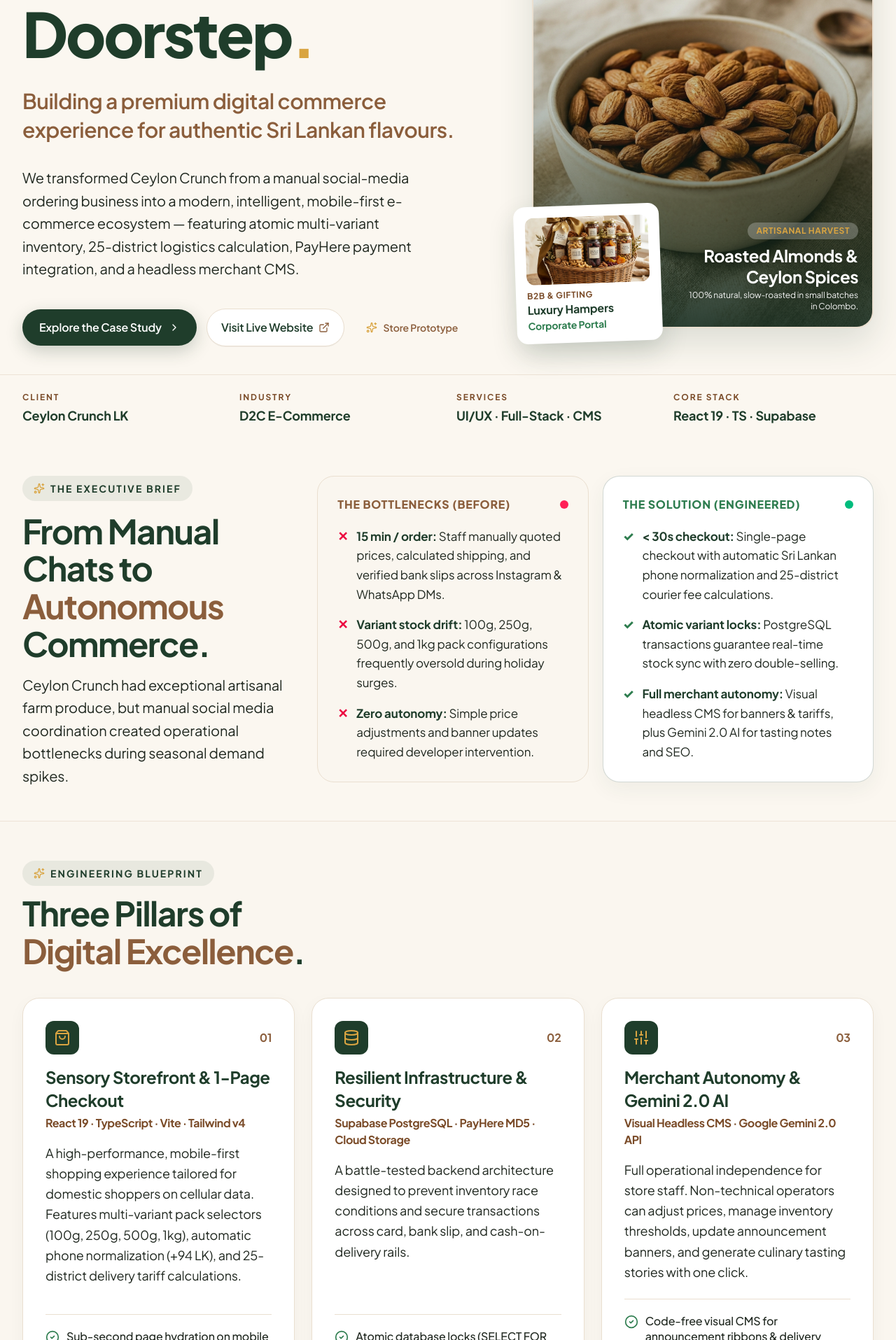
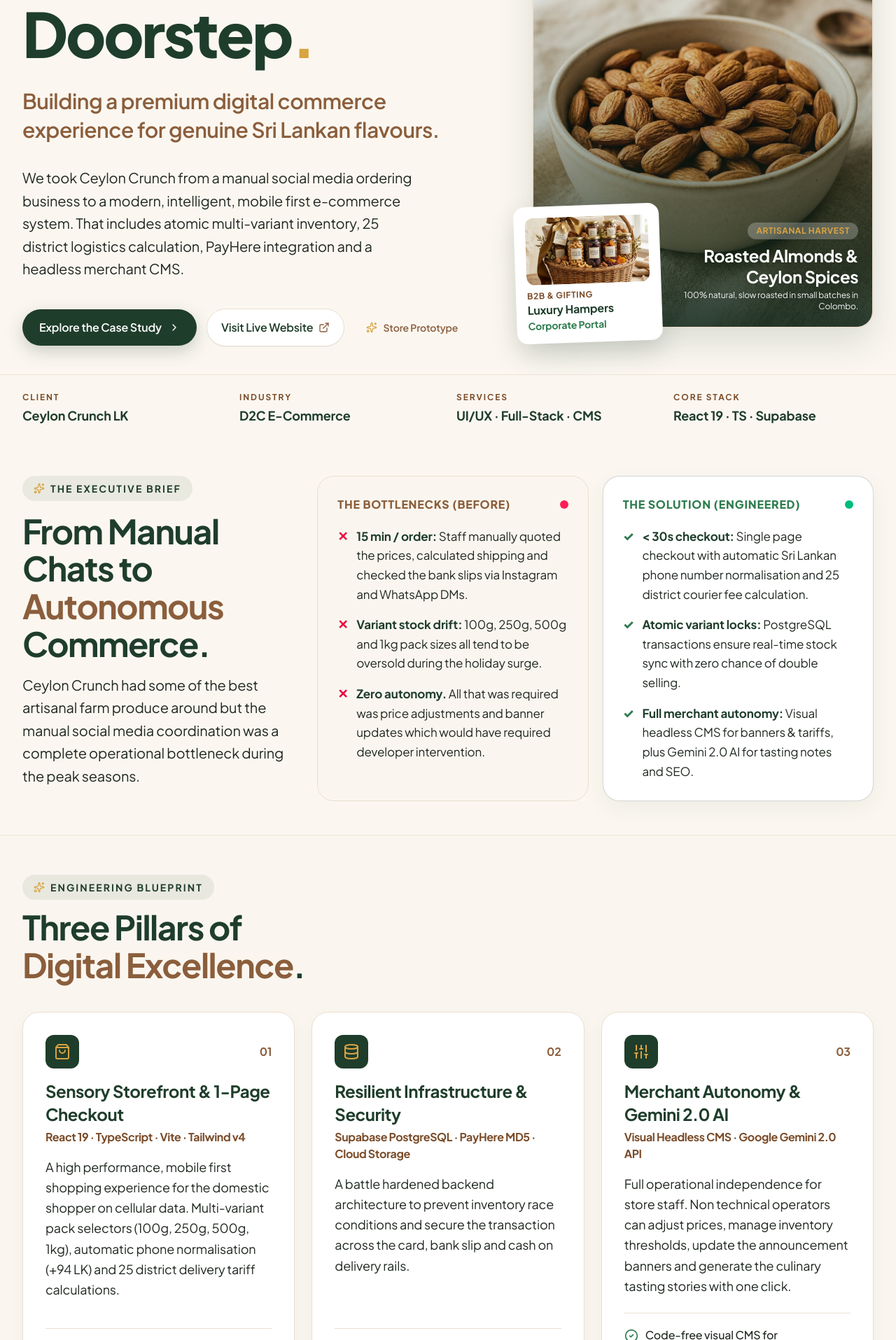
Before and after one commit to ValGrow-Labs/ceyloncrunch, a React (Vite) app: page /casestudy in a window 1280 px wide. Shown: the part 365-2280 px from the top of the page at 70% size. Built offline with nearby package versions, Linux system fonts and the light colour scheme; no server answers; the database is empty; a web font is replaced by a local one.

Commit message:
Update case study content according to requested copy

```diff
--- a/src/pages/case-study/CaseStudyHero.tsx
+++ b/src/pages/case-study/CaseStudyHero.tsx
@@ -54,13 +54,13 @@ export const CaseStudyHero: React.FC<CaseStudyHeroProps> = ({ onExploreClick })
             </h1>
 
             <p className="font-sans text-lg sm:text-2xl lg:text-3xl text-[#8B5E3C] leading-snug tracking-[-0.015em] max-w-2xl font-semibold">
-              Building a premium digital commerce experience for authentic Sri Lankan flavours.
+              Building a premium digital commerce experience for genuine Sri Lankan flavours.
             </p>
 
             <p className="text-base sm:text-lg lg:text-xl text-[#202820] leading-relaxed max-w-xl font-sans font-normal">
-              We transformed Ceylon Crunch from a manual social-media ordering business into a modern,
-              intelligent, mobile-first e-commerce ecosystem — featuring atomic multi-variant inventory,
-              25-district logistics calculation, PayHere payment integration, and a headless merchant CMS.
+              We took Ceylon Crunch from a manual social media ordering business to a modern,
+              intelligent, mobile first e-commerce system. That includes atomic multi-variant inventory,
+              25 district logistics calculation, PayHere integration and a headless merchant CMS.
             </p>
 
             {/* CTA Buttons */}
@@ -114,7 +114,7 @@ export const CaseStudyHero: React.FC<CaseStudyHeroProps> = ({ onExploreClick })
                     Roasted Almonds & Ceylon Spices
                   </h4>
                   <p className="text-[11px] sm:text-xs sm:text-sm text-white/95 font-sans mt-0.5 sm:mt-1 leading-snug drop-shadow-sm">
-                    100% natural, slow-roasted in small batches in Colombo.
+                    100% natural, slow roasted in small batches in Colombo.
                   </p>
                 </div>
               </div>
--- a/src/pages/case-study/EditorialCaseStudyView.tsx
+++ b/src/pages/case-study/EditorialCaseStudyView.tsx
@@ -29,19 +29,19 @@ export const EditorialCaseStudyView: React.FC<EditorialCaseStudyViewProps> = ({
     {
       metric: '< 30s',
       label: 'Order Processing Time',
-      sub: 'Down from 12–15 min per order over manual WhatsApp DMs.',
+      sub: 'Down from 12–15 minutes per order over manual WhatsApp DMs.',
       highlight: true,
     },
     {
       metric: '100%',
       label: 'Variant Stock Accuracy',
-      sub: 'Atomic PostgreSQL locks eliminate overselling across 100g to 1kg sizes.',
+      sub: 'Atomic PostgreSQL locks across the 100g to 1kg sizes.',
       highlight: true,
     },
     {
       metric: '+42%',
       label: 'Mobile Storefront Conversion',
-      sub: 'Frictionless 1-page checkout with automatic Sri Lankan phone formatting.',
+      sub: 'Frictionless 1 page checkout with automatic Sri Lankan phone number formatting.',
       highlight: true,
     },
     {
@@ -59,7 +59,7 @@ export const EditorialCaseStudyView: React.FC<EditorialCaseStudyViewProps> = ({
       subtitle: 'React 19 · TypeScript · Vite · Tailwind v4',
       icon: ShoppingBag,
       description:
-        'A high-performance, mobile-first shopping experience tailored for domestic shoppers on cellular data. Features multi-variant pack selectors (100g, 250g, 500g, 1kg), automatic phone normalization (+94 LK), and 25-district delivery tariff calculations.',
+        'A high performance, mobile first shopping experience for the domestic shopper on cellular data. Multi-variant pack selectors (100g, 250g, 500g, 1kg), automatic phone normalisation (+94 LK) and 25 district delivery tariff calculations.',
       specs: [
         'Sub-second page hydration on mobile 3G/4G networks',
         'Zod-validated 1-page checkout with real-time subtotal sync',
@@ -72,7 +72,7 @@ export const EditorialCaseStudyView: React.FC<EditorialCaseStudyViewProps> = ({
       subtitle: 'Supabase PostgreSQL · PayHere MD5 · Cloud Storage',
       icon: Database,
       description:
-        'A battle-tested backend architecture designed to prevent inventory race conditions and secure transactions across card, bank slip, and cash-on-delivery rails.',
+        'A battle hardened backend architecture to prevent inventory race conditions and secure the transaction across the card, bank slip and cash on delivery rails.',
       specs: [
         'Atomic database locks (SELECT FOR UPDATE) preventing double-selling',
         'Server-side MD5 signature hashing securing PayHere card gateways',
@@ -85,7 +85,7 @@ export const EditorialCaseStudyView: React.FC<EditorialCaseStudyViewProps> = ({
       subtitle: 'Visual Headless CMS · Google Gemini 2.0 API',
       icon: Sliders,
       description:
-        'Full operational independence for store staff. Non-technical operators can adjust prices, manage inventory thresholds, update announcement banners, and generate culinary tasting stories with one click.',
+        'Full operational independence for store staff. Non technical operators can adjust prices, manage inventory thresholds, update the announcement banners and generate the culinary tasting stories with one click.',
       specs: [
         'Code-free visual CMS for announcement ribbons & delivery tariffs',
         'Interactive variant inventory controller with low-stock alerts',
@@ -120,7 +120,7 @@ export const EditorialCaseStudyView: React.FC<EditorialCaseStudyViewProps> = ({
               <span className="text-[#8B5E3C]">Autonomous</span> Commerce.
             </h2>
             <p className="text-base sm:text-lg lg:text-xl text-[#202820] leading-relaxed font-sans font-normal">
-              Ceylon Crunch had exceptional artisanal farm produce, but manual social media coordination created operational bottlenecks during seasonal demand spikes.
+              Ceylon Crunch had some of the best artisanal farm produce around but the manual social media coordination was a complete operational bottleneck during the peak seasons.
             </p>
           </div>
 
@@ -137,15 +137,15 @@ export const EditorialCaseStudyView: React.FC<EditorialCaseStudyViewProps> = ({
               <ul className="space-y-3 sm:space-y-4 text-sm sm:text-base lg:text-[17px] text-[#202820] font-sans leading-relaxed">
                 <li className="flex items-start gap-2.5 sm:gap-3">
                   <span className="text-rose-600 font-extrabold text-base sm:text-lg leading-none mt-1 shrink-0">✕</span>
-                  <span><strong className="font-bold text-[#1F3D2B]">15 min / order:</strong> Staff manually quoted prices, calculated shipping, and verified bank slips across Instagram & WhatsApp DMs.</span>
+                  <span><strong className="font-bold text-[#1F3D2B]">15 min / order:</strong> Staff manually quoted the prices, calculated shipping and checked the bank slips via Instagram and WhatsApp DMs.</span>
                 </li>
                 <li className="flex items-start gap-2.5 sm:gap-3">
                   <span className="text-rose-600 font-extrabold text-base sm:text-lg leading-none mt-1 shrink-0">✕</span>
-                  <span><strong className="font-bold text-[#1F3D2B]">Variant stock drift:</strong> 100g, 250g, 500g, and 1kg pack configurations frequently oversold during holiday surges.</span>
+                  <span><strong className="font-bold text-[#1F3D2B]">Variant stock drift:</strong> 100g, 250g, 500g and 1kg pack sizes all tend to be oversold during the holiday surge.</span>
                 </li>
                 <li className="flex items-start gap-2.5 sm:gap-3">
                   <span className="text-rose-600 font-extrabold text-base sm:text-lg leading-none mt-1 shrink-0">✕</span>
-                  <span><strong className="font-bold text-[#1F3D2B]">Zero autonomy:</strong> Simple price adjustments and banner updates required developer intervention.</span>
+                  <span><strong className="font-bold text-[#1F3D2B]">Zero autonomy.</strong> All that was required was price adjustments and banner updates which would have required developer intervention.</span>
                 </li>
               </ul>
             </div>
@@ -161,11 +161,11 @@ export const EditorialCaseStudyView: React.FC<EditorialCaseStudyViewProps> = ({
               <ul className="space-y-3 sm:space-y-4 text-sm sm:text-base lg:text-[17px] text-[#202820] font-sans leading-relaxed">
                 <li className="flex items-start gap-2.5 sm:gap-3">
                   <span className="text-[#2E7D4F] font-extrabold text-base sm:text-lg leading-none mt-1 shrink-0">✓</span>
-                  <span><strong className="font-bold text-[#1F3D2B]">&lt; 30s checkout:</strong> Single-page checkout with automatic Sri Lankan phone normalization and 25-district courier fee calculations.</span>
+                  <span><strong className="font-bold text-[#1F3D2B]">&lt; 30s checkout:</strong> Single page checkout with automatic Sri Lankan phone number normalisation and 25 district courier fee calculation.</span>
                 </li>
                 <li className="flex items-start gap-2.5 sm:gap-3">
                   <span className="text-[#2E7D4F] font-extrabold text-base sm:text-lg leading-none mt-1 shrink-0">✓</span>
-                  <span><strong className="font-bold text-[#1F3D2B]">Atomic variant locks:</strong> PostgreSQL transactions guarantee real-time stock sync with zero double-selling.</span>
+                  <span><strong className="font-bold text-[#1F3D2B]">Atomic variant locks:</strong> PostgreSQL transactions ensure real-time stock sync with zero chance of double selling.</span>
                 </li>
                 <li className="flex items-start gap-2.5 sm:gap-3">
                   <span className="text-[#2E7D4F] font-extrabold text-base sm:text-lg leading-none mt-1 shrink-0">✓</span>
@@ -282,7 +282,7 @@ export const EditorialCaseStudyView: React.FC<EditorialCaseStudyViewProps> = ({
               Production Technology Stack
             </span>
             <span className="text-sm sm:text-lg text-[#202820] font-sans font-medium">
-              Clean architecture with zero third-party plugin bloat.
+              Clean architecture with absolutely zero third party plugin bloat.
             </span>
           </div>
           <div className="flex flex-wrap gap-2 sm:gap-3">
@@ -307,7 +307,7 @@ export const EditorialCaseStudyView: React.FC<EditorialCaseStudyViewProps> = ({
               Client Reflection
             </span>
             <blockquote className="font-sans text-lg sm:text-2xl lg:text-3xl text-[#FAF6EF] font-medium leading-relaxed">
-              "ValGrow Labs understood our artisanal craft. We didn't just get an online shop; we got an entire operational backbone that freed our team to focus on harvesting and delivering authentic Sri Lankan flavours."
+              "ValGrow Labs fully understood our artisanal approach. We didn't just get an online shop, we got the complete operational backbone which in turn allowed us to focus entirely on the harvesting and delivery of our genuine Sri Lankan flavours."
             </blockquote>
             <div className="flex items-center gap-3 pt-1 sm:pt-2">
               <div className="w-10 h-10 sm:w-12 sm:h-12 rounded-full bg-[#FAF6EF] text-[#1F3D2B] flex items-center justify-center font-sans font-bold text-base sm:text-lg shrink-0">
@@ -331,10 +331,10 @@ export const EditorialCaseStudyView: React.FC<EditorialCaseStudyViewProps> = ({
             />
             <div className="space-y-1 sm:space-y-1.5">
               <h3 className="font-sans text-xl sm:text-2xl lg:text-3xl font-bold text-[#1F3D2B]">
-                Ready to engineer your next digital platform?
+                Ready to build your next digital platform?
               </h3>
               <p className="text-sm sm:text-base lg:text-lg text-[#202820] font-sans font-medium">
-                ValGrow Labs partners with ambitious brands to build scalable, high-converting digital products.
+                ValGrow Labs work with exciting brands to build out scalable, high-converting digital products.
               </p>
             </div>
           </div>
```
